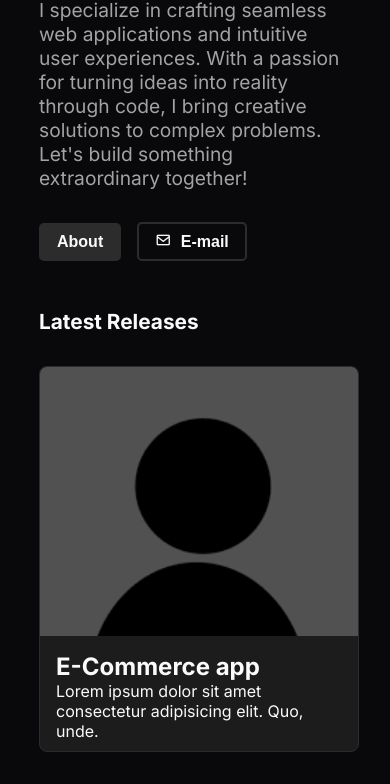
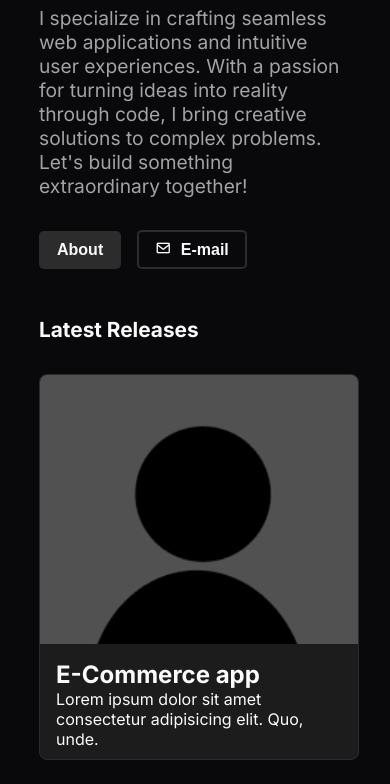
Before and after one commit to JordanCalzen/JordanPortfolio, a plain HTML site: page index.html in a window 390 px wide. Shown: the part 270-1054 px from the top of the page. Drawn offline with nearby package versions, Linux system fonts and the light colour scheme.

Commit message:
padding 1rem

```diff
--- a/partials/_hero-right.scss
+++ b/partials/_hero-right.scss
@@ -7,6 +7,6 @@
 		padding: 4rem;
 	}
 	@media (max-width: 500px) {
-		padding: 1rem 1.5rem;
+		padding: 1.5rem 1rem;
 	}
 }
```
Also changed, not shown: styles.css.
